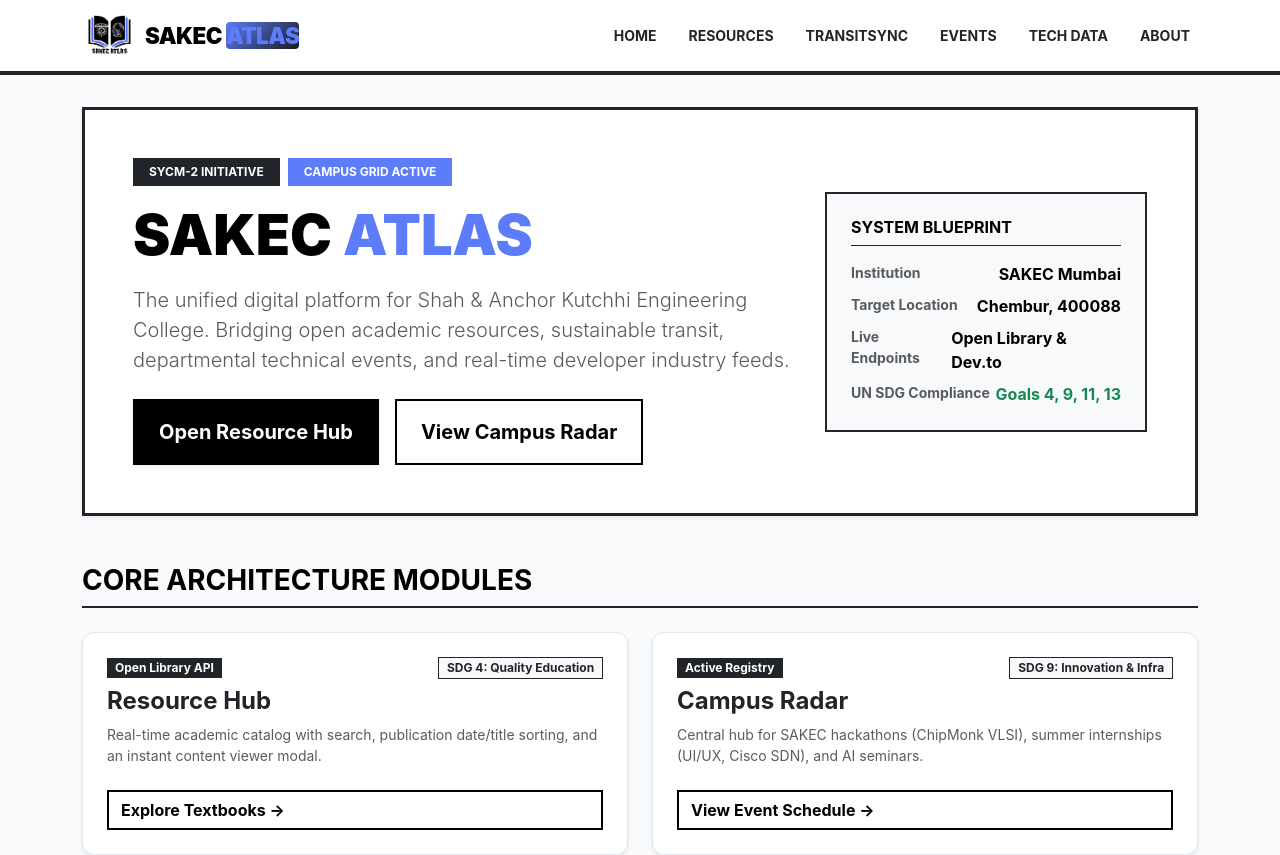
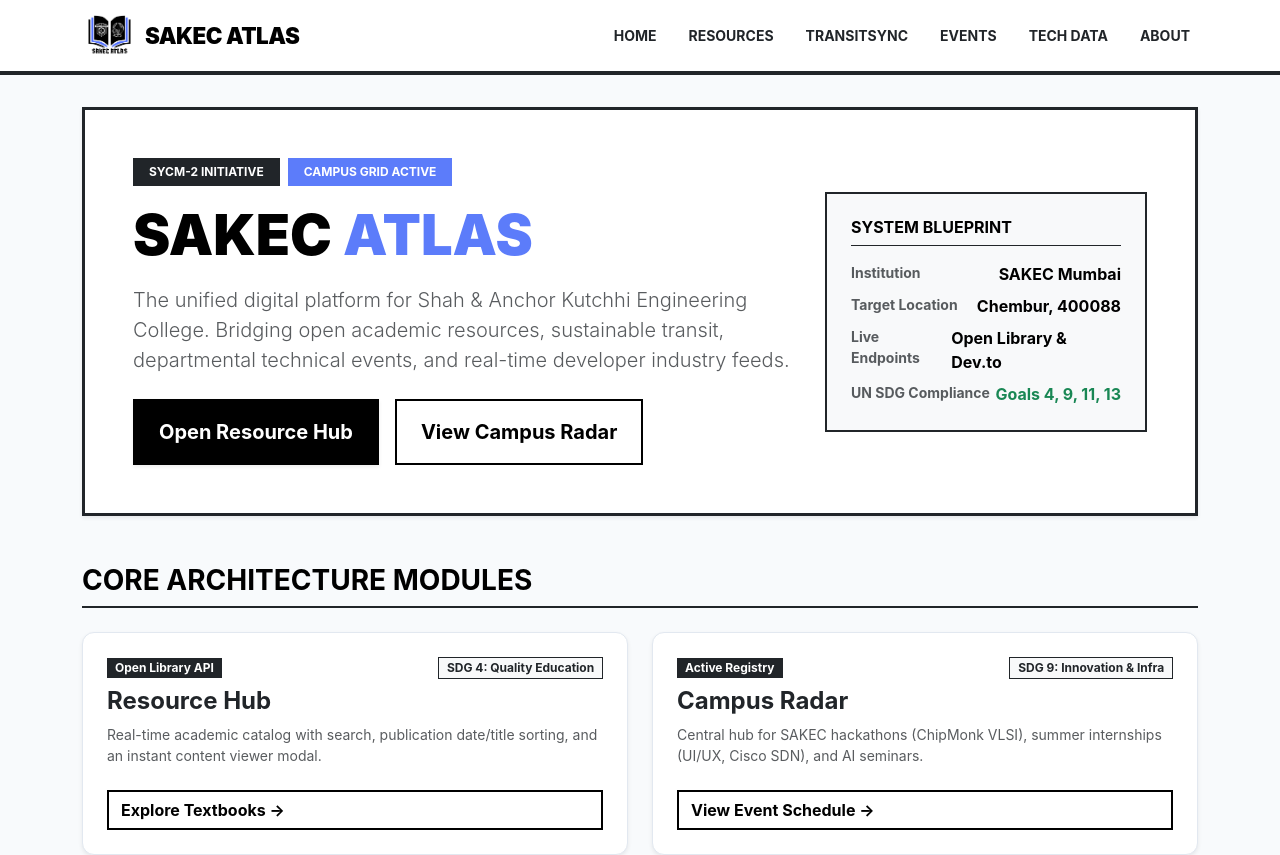
Before and after one commit to Andrew14275/sakec-atlas, a React (Create React App) app: page / in a window 1280 px wide. Shown: the top 855 px of the page. Built offline with nearby package versions, Linux system fonts and the light colour scheme.

Commit message:
Added improvements

```diff
--- a/src/App.js
+++ b/src/App.js
@@ -21,7 +21,7 @@
               style={{ height: '55px', width: 'auto', objectFit: 'contain' }}
             />
             <span className="fw-black text-uppercase" style={{ fontSize: '1.4rem', fontWeight: 900, letterSpacing: '-0.5px' }}>
-              SAKEC <span style={{ color: 'var(--sakec-primary)' }}>Atlas</span>
+              SAKEC Atlas
             </span>
           </Link>
 
```
